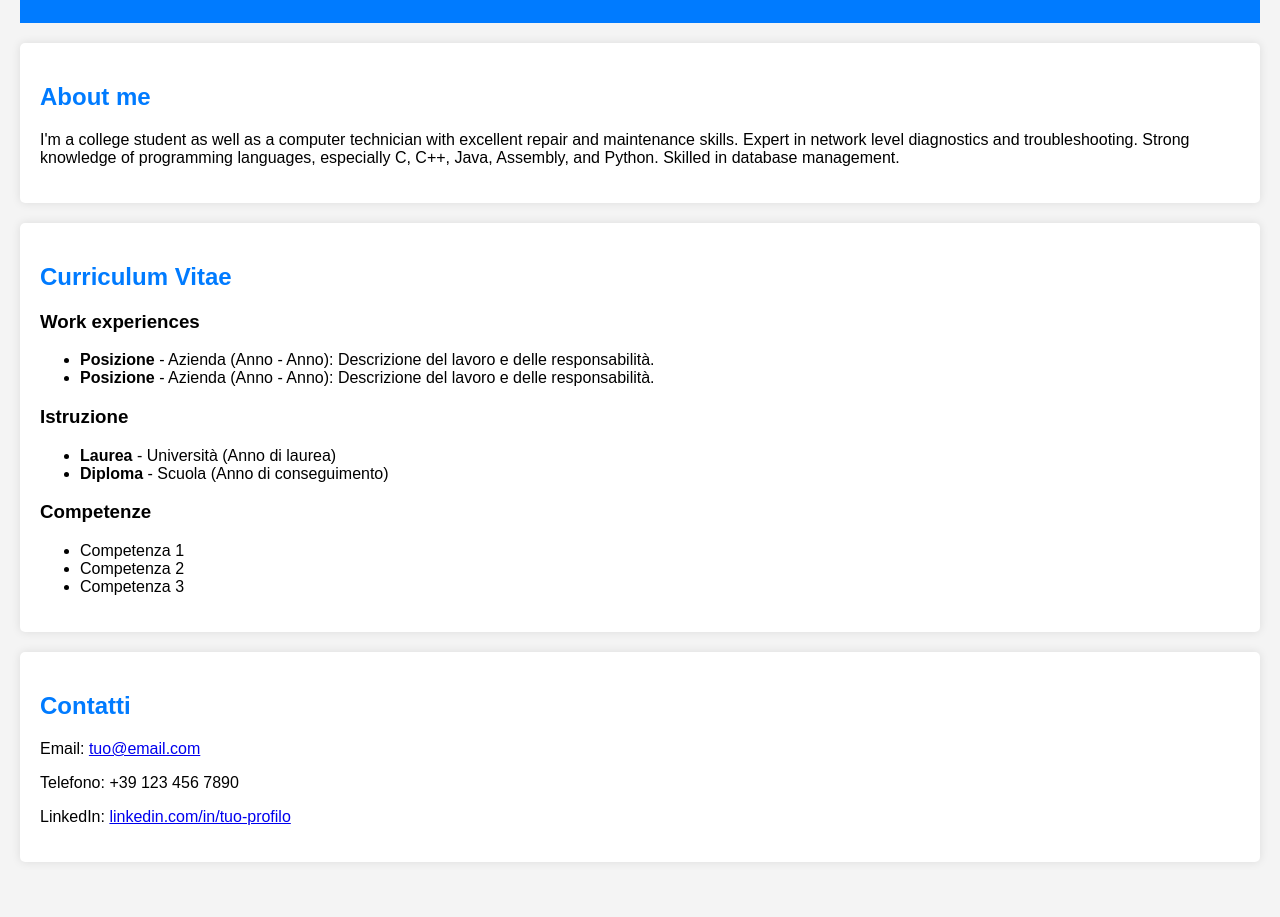
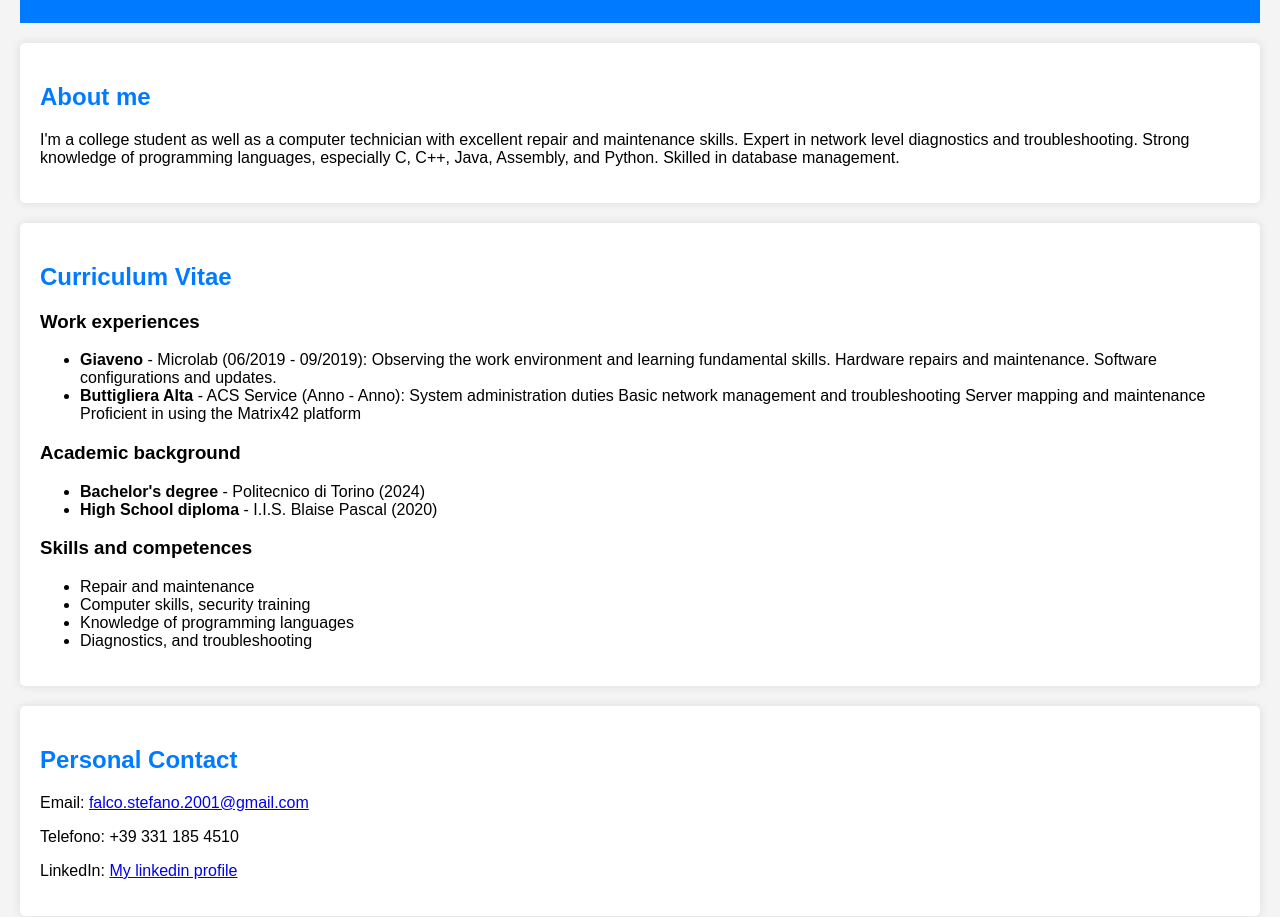
Before and after one commit to StefanoFalco/MyWebSite, a plain HTML site: page index.html in a window 1280 px wide. Shown: the part 131-1048 px from the top of the page. Drawn offline with Linux system fonts and the light colour scheme.

Commit message:
Update index.html

```diff
--- a/index.html
+++ b/index.html
@@ -45,29 +45,35 @@
     <h2>Curriculum Vitae</h2>
     <h3>Work experiences</h3>
     <ul>
-        <li><strong>Posizione</strong> - Azienda (Anno - Anno): Descrizione del lavoro e delle responsabilità.</li>
-        <li><strong>Posizione</strong> - Azienda (Anno - Anno): Descrizione del lavoro e delle responsabilità.</li>
+        <li><strong>Giaveno</strong> - Microlab (06/2019 - 09/2019): Observing the work environment and learning fundamental skills.
+Hardware repairs and maintenance.
+Software configurations and updates.</li>
+        <li><strong>Buttigliera Alta</strong> - ACS Service (Anno - Anno): System administration duties
+Basic network management and troubleshooting
+Server mapping and maintenance
+Proficient in using the Matrix42 platform</li>
     </ul>
 
-    <h3>Istruzione</h3>
+    <h3>Academic background</h3>
     <ul>
-        <li><strong>Laurea</strong> - Università (Anno di laurea)</li>
-        <li><strong>Diploma</strong> - Scuola (Anno di conseguimento)</li>
+        <li><strong>Bachelor's degree</strong> - Politecnico di Torino (2024)</li>
+        <li><strong>High School diploma</strong> - I.I.S. Blaise Pascal (2020)</li>
     </ul>
 
-    <h3>Competenze</h3>
+    <h3>Skills and competences</h3>
     <ul>
-        <li>Competenza 1</li>
-        <li>Competenza 2</li>
-        <li>Competenza 3</li>
+        <li>Repair and maintenance</li>
+        <li>Computer skills, security training</li>
+        <li>Knowledge of programming languages</li>
+        <li>Diagnostics, and troubleshooting</li>
     </ul>
 </section>
 
 <section>
-    <h2>Contatti</h2>
-    <p>Email: <a href="mailto:tuo@email.com">tuo@email.com</a></p>
-    <p>Telefono: +39 123 456 7890</p>
-    <p>LinkedIn: <a href="https://www.linkedin.com/in/tuo-profilo">linkedin.com/in/tuo-profilo</a></p>
+    <h2>Personal Contact</h2>
+    <p>Email: <a href="mailto:falco.stefano.2001@gmail.com">falco.stefano.2001@gmail.com</a></p>
+    <p>Telefono: +39 331 185 4510</p>
+    <p>LinkedIn: <a href="https://www.linkedin.com/in/stefano-falco-763783334?utm_source=share&utm_campaign=share_via&utm_content=profile&utm_medium=android_app">My linkedin profile</a></p>
 </section>
 
 </body>
```
